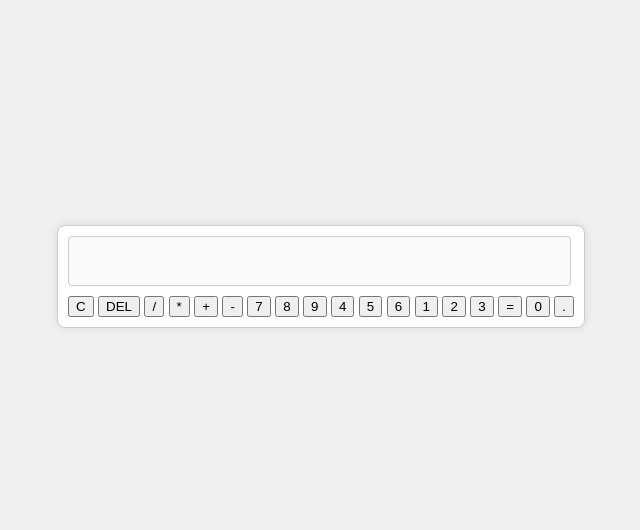
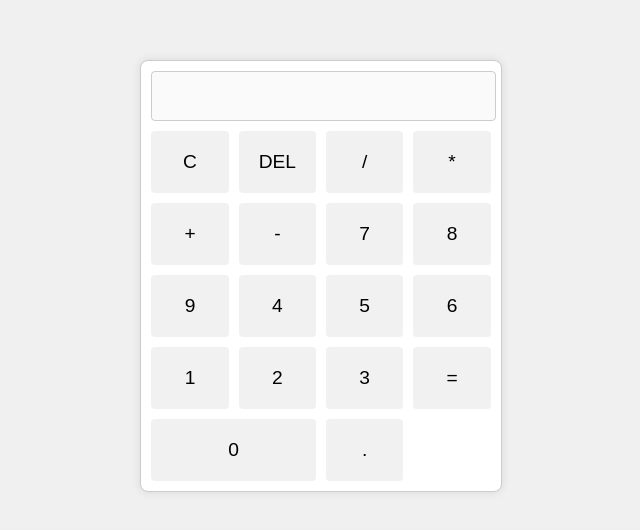
Before and after one commit to GinaHorch/OdinCalculator, a plain HTML site: page index.html in a window 1280 px wide. Shown: the part 124-654 px from the top of the page, without its empty margins (319-959 px from the left). Drawn offline with Linux system fonts and the light colour scheme.

Commit message:
Created styles for buttons

```diff
--- a/styles.css
+++ b/styles.css
@@ -27,3 +27,26 @@ body {
     text-align: right;
     font-size: 1.5em;
 }
+.buttons {
+    display: grid;
+    grid-template-columns: repeat(4, 1fr);
+    gap: 10px;
+}
+
+button {
+    padding: 20px;
+    font-size: 1.2em;
+    border: none;
+    border-radius: 4px;
+    background-color: #f1f1f1;
+    cursor: pointer;
+    transform: background-color 0.3s;
+}
+
+button:hover {
+    background-color: #e1e1e1;
+}
+
+button.zero {
+    grid-column: span 2;
+}
```
